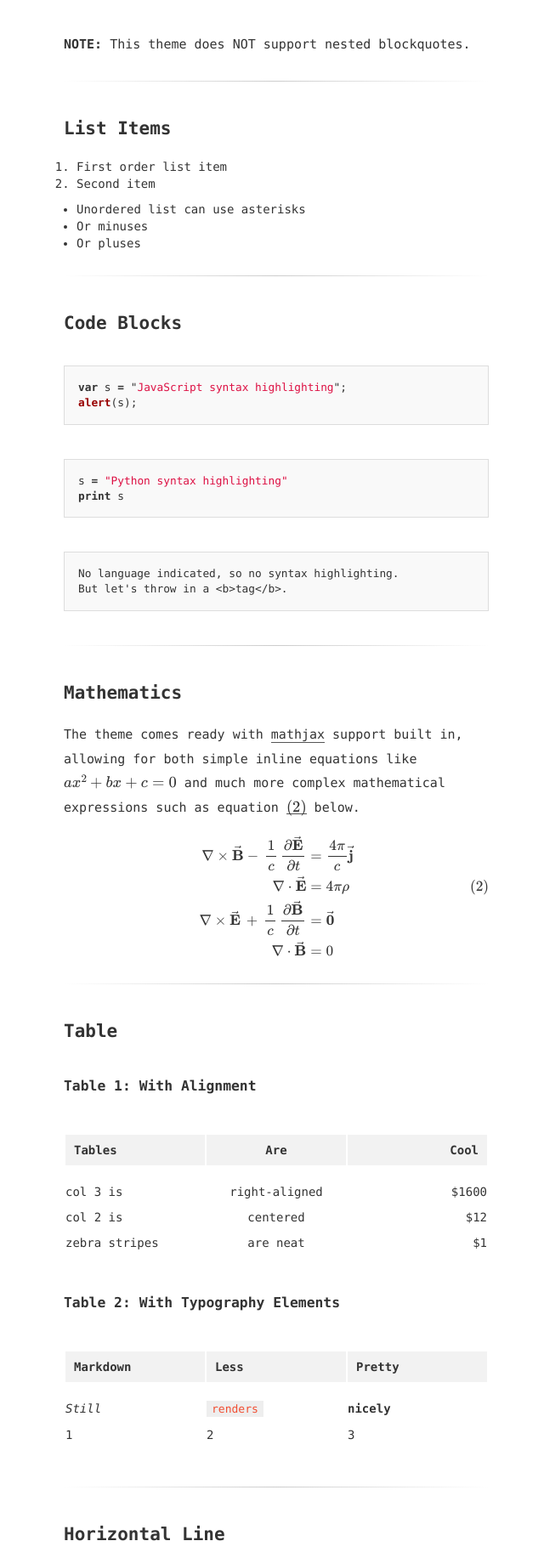
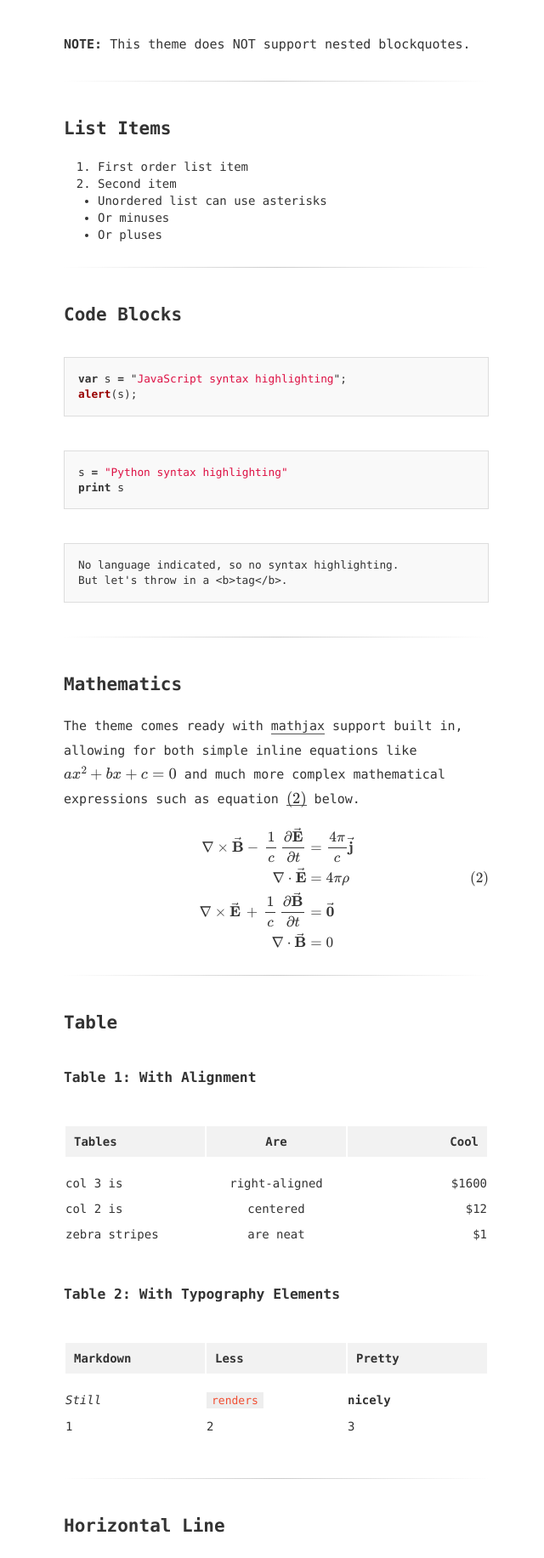
Before and after one commit to earayu/earayu, a Jekyll site: the page built from 2016-10-18-very-long-title-post.md, in a window 1280 px wide. Shown: the part 1605-3438 px from the top of the page at 85% size, without its empty margins (315-955 px from the left). Built offline with Jekyll 4.4.1, drawn with Linux system fonts in a browser that asks for light colours; formulas are drawn with MathJax 3.

Commit message:
调整margin

```diff
--- a/_sass/main.scss
+++ b/_sass/main.scss
@@ -125,8 +125,8 @@ ol {
   margin: 40px 0;
   padding-left: 50px;
   */
-  margin: 10px 0;
-  padding-left: 15px;
+  margin: 0px 0;
+  padding-left: 40px;
   li {
     word-wrap: break-word;
   }
```
